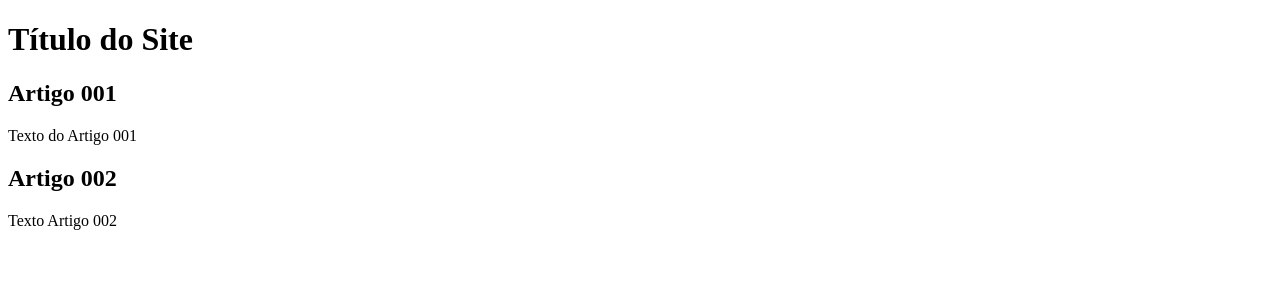
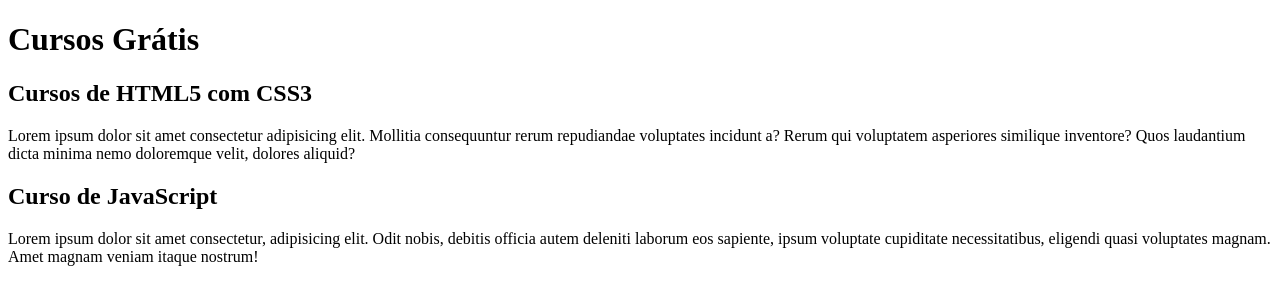
Before and after one commit to ThomazRc/projeto-site, a plain HTML site: page index.html in a window 1280 px wide. Drawn offline with Linux system fonts and the light colour scheme.

Commit message:
comecei a escrever o conteúdo

```diff
--- a/index.html
+++ b/index.html
@@ -9,15 +9,15 @@
 <body>
     <main>
         <header>
-            <h1>Título do Site</h1>
+            <h1>Cursos Grátis</h1>
         </header>
         <aticle>
-            <h2>Artigo 001</h2>
-            <p>Texto do Artigo 001</p>
+            <h2>Cursos de HTML5 com CSS3</h2>
+            <p>Lorem ipsum dolor sit amet consectetur adipisicing elit. Mollitia consequuntur rerum repudiandae voluptates incidunt a? Rerum qui voluptatem asperiores similique inventore? Quos laudantium dicta minima nemo doloremque velit, dolores aliquid?</p>
         </aticle>
         <article>
-            <h2>Artigo 002</h2>
-            <p>Texto Artigo 002</p>
+            <h2>Curso de JavaScript</h2>
+            <p>Lorem ipsum dolor sit amet consectetur, adipisicing elit. Odit nobis, debitis officia autem deleniti laborum eos sapiente, ipsum voluptate cupiditate necessitatibus, eligendi quasi voluptates magnam. Amet magnam veniam itaque nostrum!</p>
         </article>
     </main>
 
```
